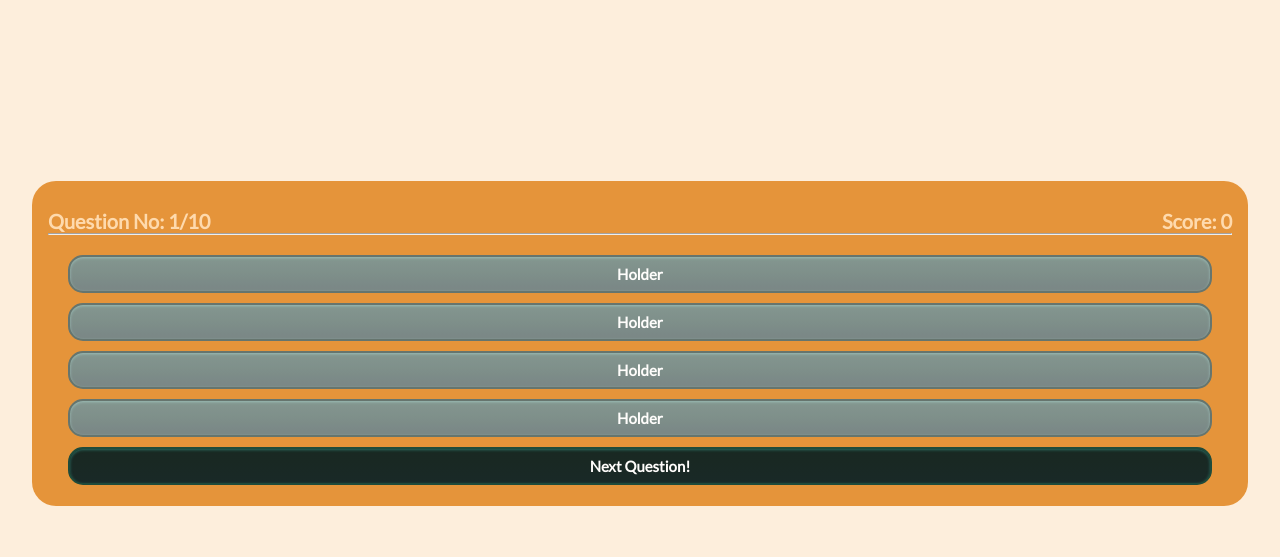
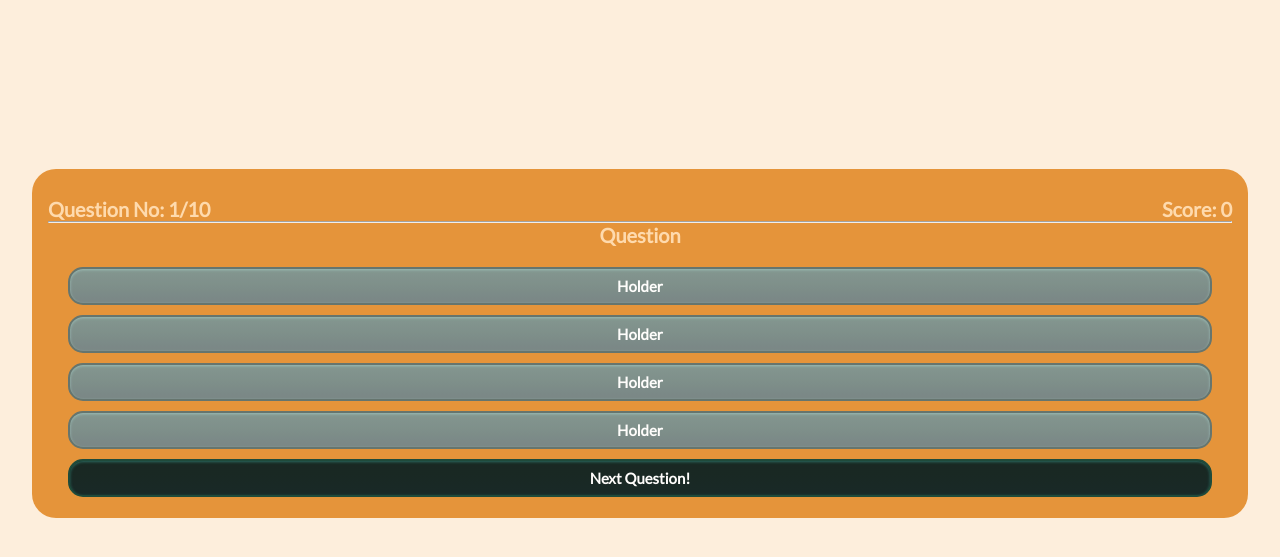
Before and after one commit to ShaneCDev/TriviaGame, a plain HTML site: page quiz.html in a window 1280 px wide. Shown: the part 93-650 px from the top of the page. Drawn offline with Linux system fonts and the light colour scheme.

Commit message:
update page for html validation

```diff
--- a/quiz.html
+++ b/quiz.html
@@ -27,7 +27,7 @@
             <p class="score-count">Score: <span id="score">0</span></p>
         </div>
         <hr>
-        <h2 id="question"></h2>
+        <h2 id="question">Question</h2>
 
         <div class="ans-btns">
             <button class="flexAnsBtn" id="ans1">Holder</button>
```
